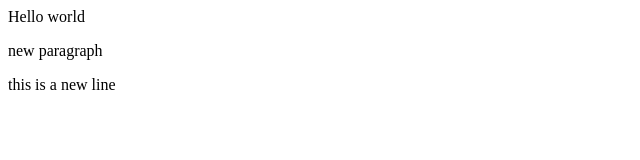
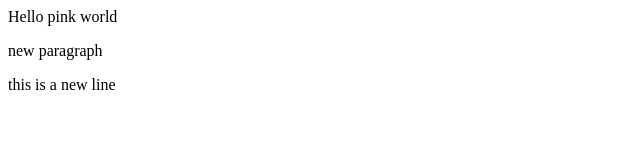
Before and after one commit to AnaTolbaru/Changing-Nature, a plain HTML site: page index.html in a window 1280 px wide. Shown: the full height of the page, 0-640 px from the left. Drawn offline with Linux system fonts and the light colour scheme.

Commit message:
Update index.html
change

```diff
--- a/index.html
+++ b/index.html
@@ -1,3 +1,3 @@
-<p>Hello world</p>
+<p>Hello pink world</p>
 <p> new paragraph </p>
 <p> this is a new line </p>
```
